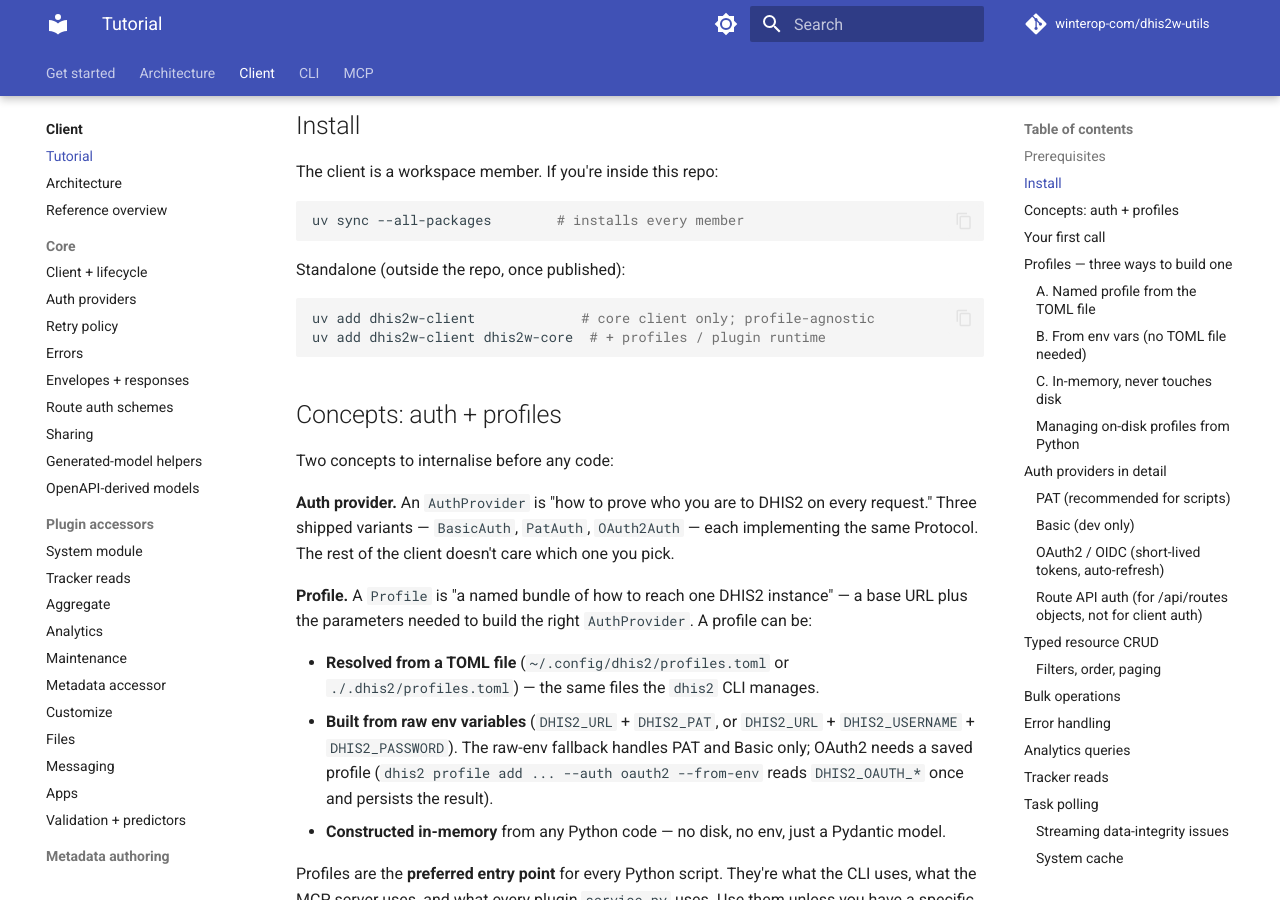
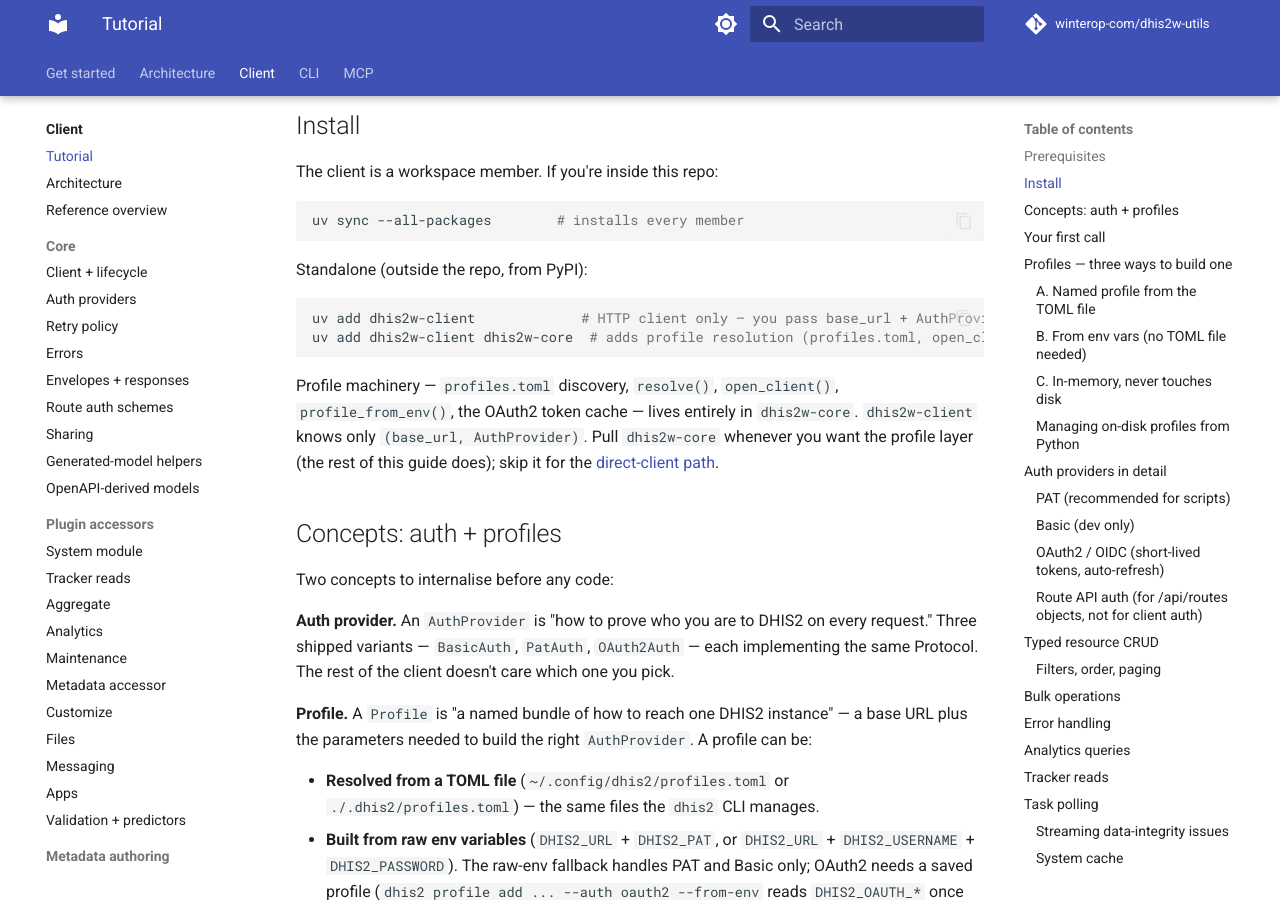
Before and after one commit to winterop-com/dhis2-utils, an MkDocs documentation site: the page built from docs/guides/client-tutorial.md, in a window 1280 px wide and 900 px high, scrolled down 1244 px. Built offline with MkDocs 1.6.1 and Material for MkDocs 9.7.7, drawn with Linux system fonts in a browser that asks for light colours; comment, search, counter and statistics services are not loaded.

Commit message:
docs(client-tutorial): drop stale 'once published' qualifier and explain profile-agnostic split
The standalone install block said 'once published' even though every
dhis2w-* package has been on PyPI for months. Drop the caveat and
spell out why the two-line install split exists at all — profile
resolution (profiles.toml discovery, open_client, profile_from_env,
OAuth2 token cache) lives in dhis2w-core, so dhis2w-client by itself
is genuinely profile-agnostic (you pass base_url + AuthProvider).

````diff
--- a/docs/guides/client-tutorial.md
+++ b/docs/guides/client-tutorial.md
@@ -39,12 +39,14 @@
 uv sync --all-packages        # installs every member
 ```
 
-Standalone (outside the repo, once published):
+Standalone (outside the repo, from PyPI):
 
 ```bash
-uv add dhis2w-client             # core client only; profile-agnostic
-uv add dhis2w-client dhis2w-core  # + profiles / plugin runtime
+uv add dhis2w-client             # HTTP client only — you pass base_url + AuthProvider yourself
+uv add dhis2w-client dhis2w-core  # adds profile resolution (profiles.toml, open_client, profile_from_env)
 ```
+
+Profile machinery — `profiles.toml` discovery, `resolve()`, `open_client()`, `profile_from_env()`, the OAuth2 token cache — lives entirely in `dhis2w-core`. `dhis2w-client` knows only `(base_url, AuthProvider)`. Pull `dhis2w-core` whenever you want the profile layer (the rest of this guide does); skip it for the [direct-client path](#when-to-skip-profiles-direct-client-path).
 
 ## Concepts: auth + profiles
 
````
